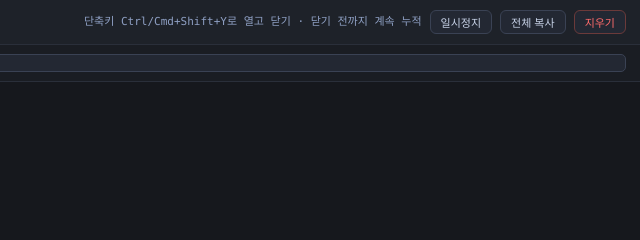
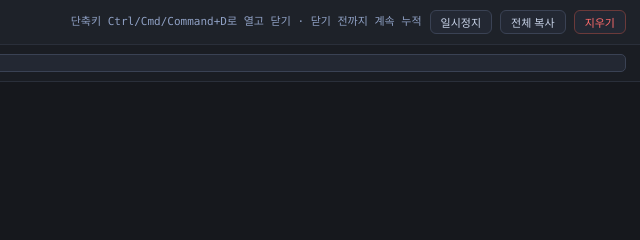
Before and after one commit to BoraSarang/Shop-WiseBar, a browser extension: page extension/debug-view.html in a window 1280 px wide. Shown: the top 240 px of the page, 640-1280 px from the left. Drawn offline with Linux system fonts and the light colour scheme.

Commit message:
fix(ext): 디버그 창 단축키 mac Command+D로 변경 (v0.9.3)

```diff
--- a/extension/debug-view.html
+++ b/extension/debug-view.html
@@ -9,7 +9,7 @@
   <header class="d-head">
     <h1>똑바 디버그 로그</h1>
     <div class="d-head-right">
-      <span class="d-hint">단축키 Ctrl/Cmd+Shift+Y로 열고 닫기 · 닫기 전까지 계속 누적</span>
+      <span class="d-hint">단축키 Ctrl/Cmd/Command+D로 열고 닫기 · 닫기 전까지 계속 누적</span>
       <button id="pauseBtn" class="d-btn">일시정지</button>
       <button id="copyBtn" class="d-btn">전체 복사</button>
       <button id="clearBtn" class="d-btn d-danger">지우기</button>
```
Also changed, not shown: extension/manifest.json.
